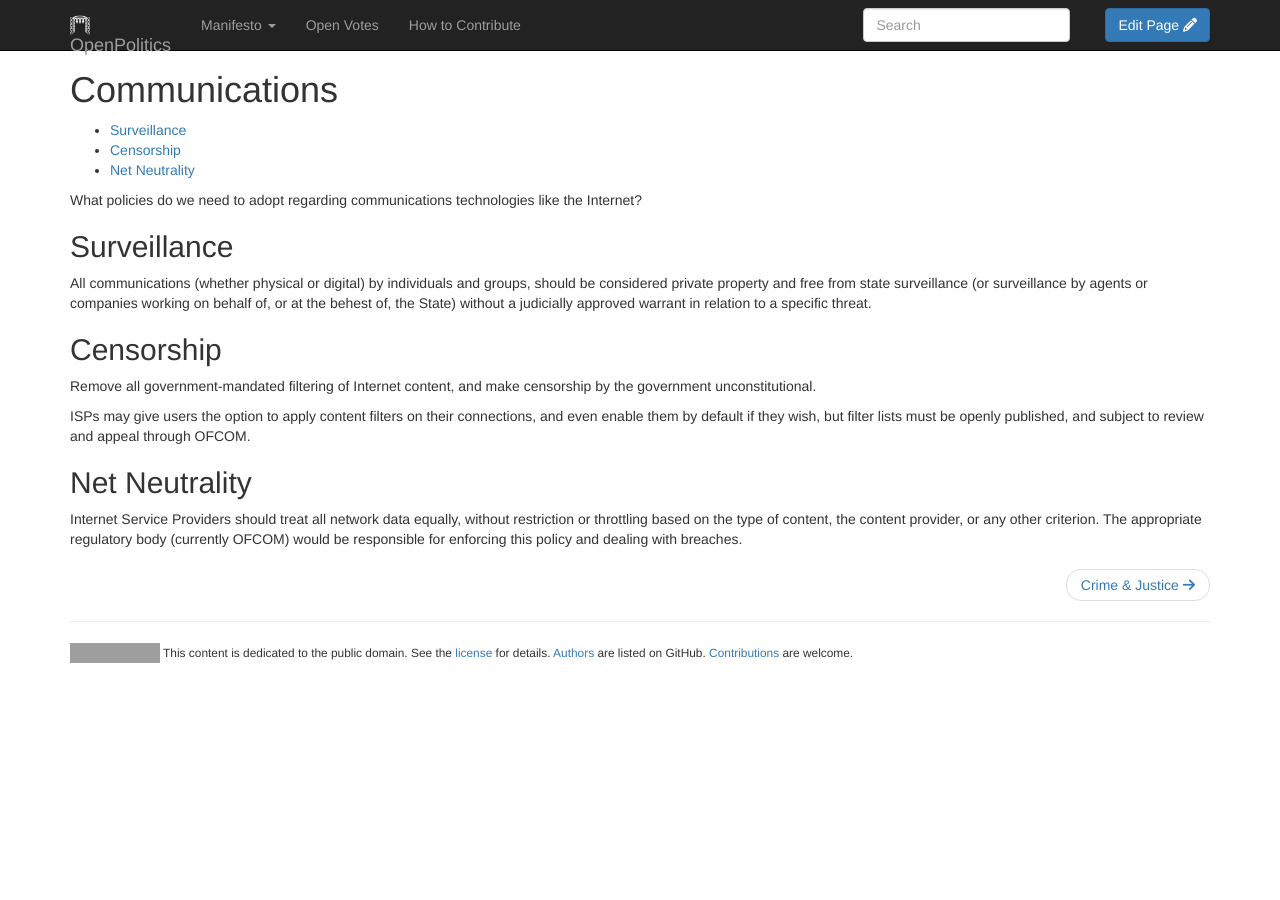
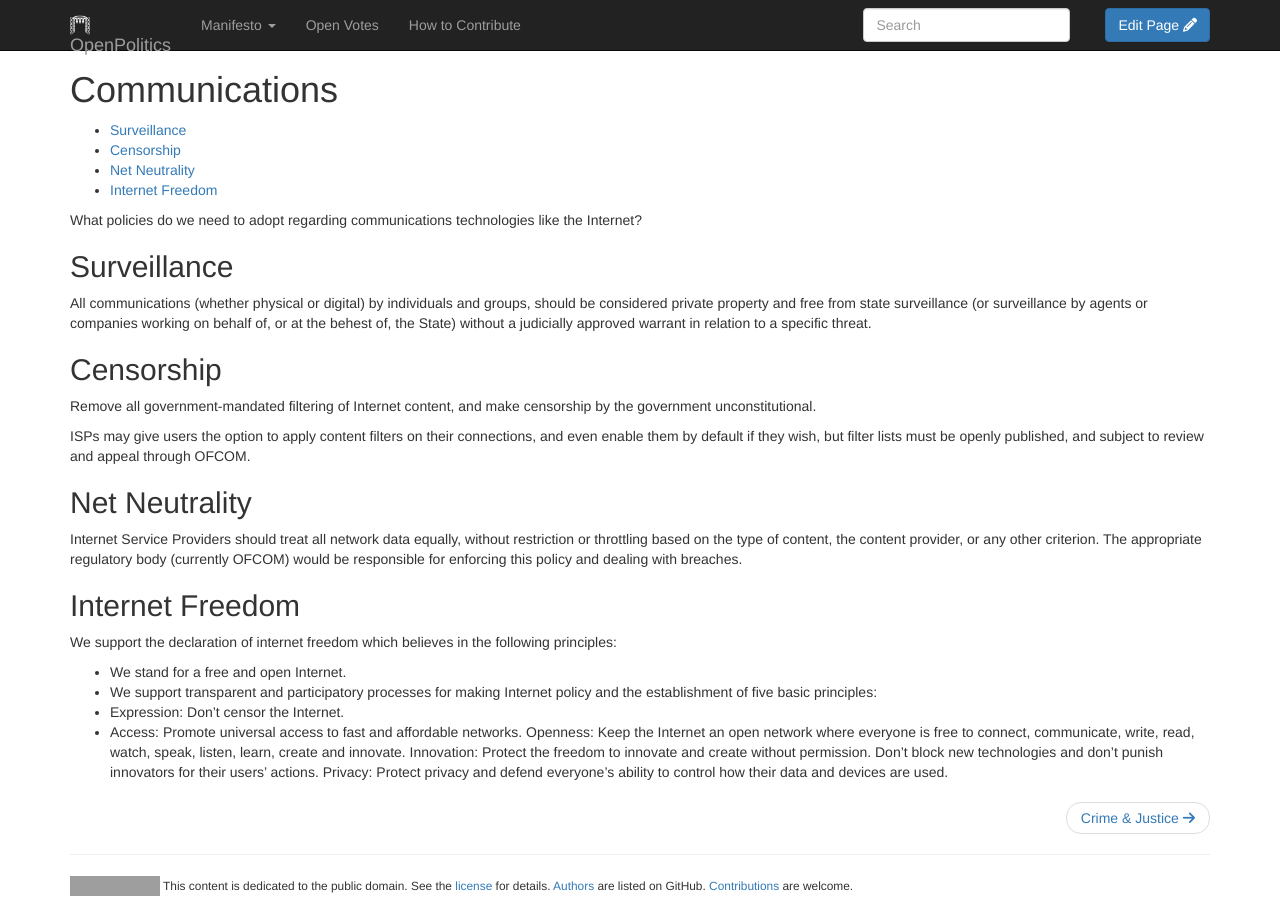
Before and after one commit to openpolitics/manifesto, a Jekyll site: the page built from manifesto/communications.md, in a window 1280 px wide. Built offline with Jekyll 4.4.1, drawn with Linux system fonts in a browser that asks for light colours; nearby versions of some CDN libraries; library files that are not in the unit come from our copies; grey boxes are pictures that could not be loaded.

Commit message:
Declaration of Internet Freedom

```diff
--- a/manifesto/communications.md
+++ b/manifesto/communications.md
@@ -3,6 +3,7 @@ title: Communications
 layout: policy
 published: true
 ---
+
 * table of contents
 {:toc}
 
@@ -21,3 +22,15 @@ ISPs may give users the option to apply content filters on their connections, an
 ## Net Neutrality
 
 Internet Service Providers should treat all network data equally, without restriction or throttling based on the type of content, the content provider, or any other criterion. The appropriate regulatory body (currently OFCOM) would be responsible for enforcing this policy and dealing with breaches.
+
+## Internet Freedom
+
+We support the declaration of internet freedom which believes in the following principles:
+
+- We stand for a free and open Internet.
+- We support transparent and participatory processes for making Internet policy and the establishment of five basic principles:
+- Expression: Don't censor the Internet.
+- Access: Promote universal access to fast and affordable networks.
+Openness: Keep the Internet an open network where everyone is free to connect, communicate, write, read, watch, speak, listen, learn, create and innovate.
+Innovation: Protect the freedom to innovate and create without permission. Don’t block new technologies and don’t punish innovators for their users' actions.
+Privacy: Protect privacy and defend everyone’s ability to control how their data and devices are used.
```
